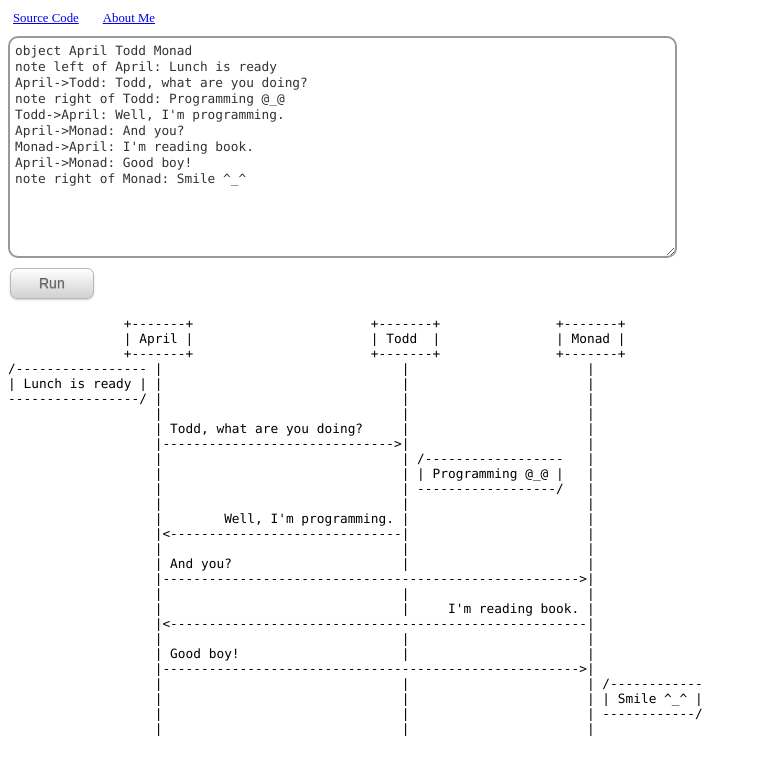
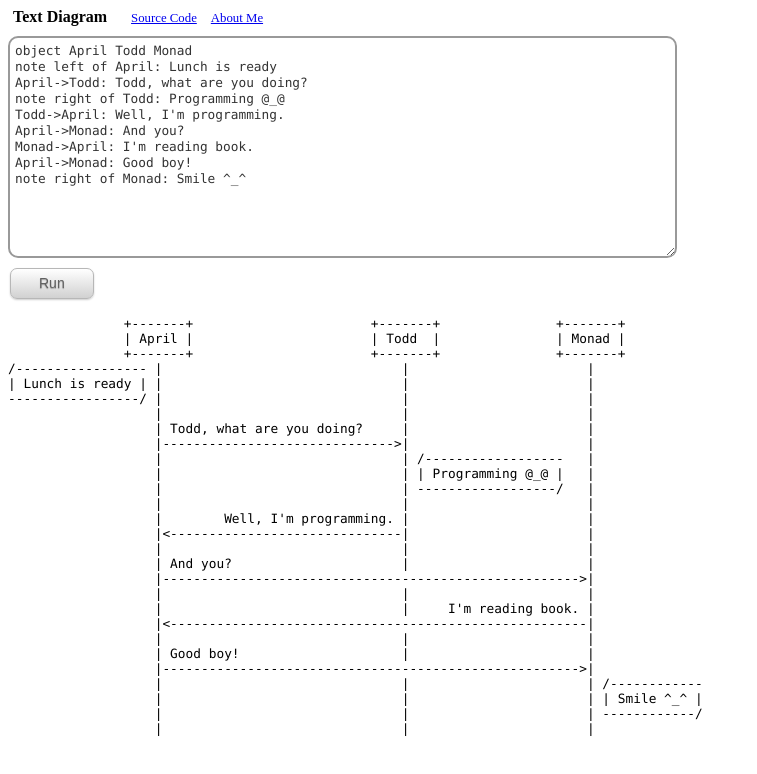
Before and after one commit to weidagang/text-diagram, a plain HTML site: page text-diagram/index.htm in a window 1280 px wide. Shown: the whole page, without its empty margins (0-757 px from the left). Drawn offline with Linux system fonts and the light colour scheme.

Commit message:
add title

```diff
--- a/text-diagram/index.htm
+++ b/text-diagram/index.htm
@@ -9,8 +9,9 @@
 	</head>
 	<body>
 		<div id='header'>
-            <a href='contact.htm' >Source Code</a>
-            <a href='contact.htm' style='padding-left: 20px'>About Me</a>
+            <label><strong>Text Diagram</strong></label>
+            <a href='contact.htm' style='padding-left: 20px'>Source Code</a>
+            <a href='contact.htm' style='padding-left: 10px'>About Me</a>
         </div>
 		<textarea id='src' class='code_box' rows="13" cols="80" style='margin-top:10px;'>
 object April Todd Monad
```
